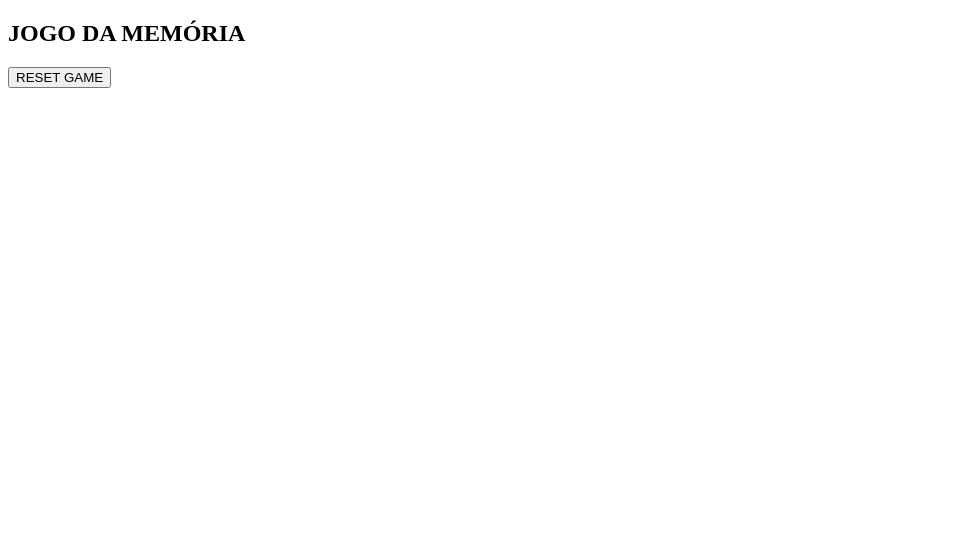
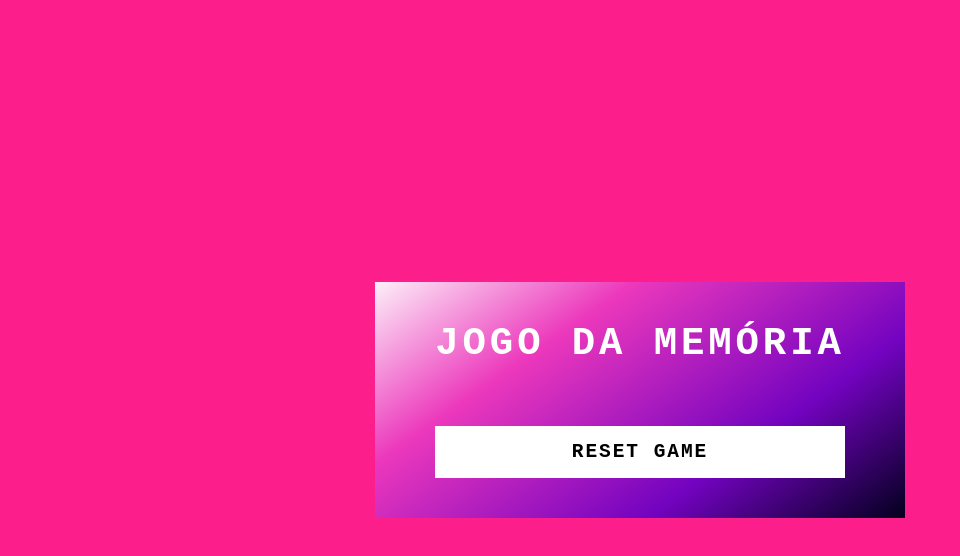
Before and after one commit to andisouza/jogo-memoria, a plain HTML site: page index.html in a window 1280 px wide. Shown: the whole page, without its empty margins (0-960 px from the left). Drawn offline with Linux system fonts and the light colour scheme.

Commit message:
Inserindo algumas estilizações

```diff
--- a/index.html
+++ b/index.html
@@ -8,7 +8,7 @@
     <link rel="stylesheet" href="./src/styles/main.css">
 </head>
 <body>
-    <div class="conteiner">
+    <div class="container">
         <h2>JOGO DA MEMÓRIA</h2>
         <div class=""game></div>
         <button class="reset"
--- a/src/styles/main.css
+++ b/src/styles/main.css
@@ -0,0 +1,65 @@
+body {
+    display: flex;
+    justify-content: center;
+    align-items: center;
+    min-height: 100vh;
+    background: #fc1e8a;
+}
+
+.container {
+    position: relative;
+    display: flex;
+    flex-direction: column;
+    justify-content: center;
+    align-items: center;
+    gap: 30px;
+    background: linear-gradient(325deg,
+    #03001e 0%, #7303c0 30%, #ec38bc 70%, #fdeff9 100%);
+    padding: 40px 60px;
+}
+
+h2 {
+    font-size: 3em;
+    color: #fff;
+    text-transform: uppercase;
+    letter-spacing: 0.1em;
+}
+
+.reset {
+    padding: 15px 20px;
+    width: 100%;
+    color: #000;
+    background-color: #fff;
+    border: none;
+    font-size: 1.5em;
+    letter-spacing: 0.1em;
+    text-transform: uppercase;
+    cursor: pointer;
+    font-weight: 600;
+}
+
+.reset:focus {
+    color: #ec38bc;
+    background-color: #262809;
+}
+
+.game {
+    border: 1px solid red;
+    width: 430px;
+    height: 430px;
+    display: flex;
+    flex-wrap: wrap;
+    gap: 10px;
+    transform-style: preserve-3d;
+    perspective: 500px;
+}
+
+.item {
+    position: relative;
+    width: 100px;
+    height: 100px;
+    display: flex;
+    align-items: center;
+    justify-content: center;
+    background-color: #fff;
+}
--- a/src/styles/reset.css
+++ b/src/styles/reset.css
@@ -0,0 +1,7 @@
+*{
+    margin: 0;
+    padding: 0;
+    outline: none;
+    box-sizing: border-box;
+    font-family: monospace;
+}
```
